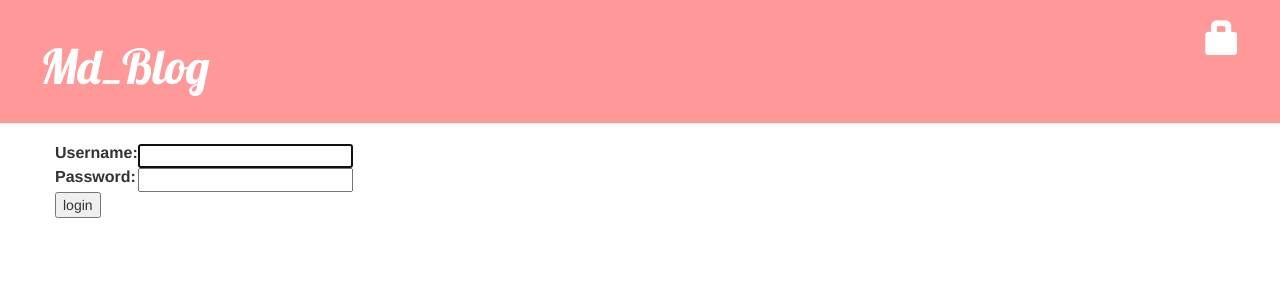
After one commit to Md-Aaqil/my_first_blog, a Django app: page /accounts/login/ in a window 1280 px wide. The commit adds this page. Shown: the top 300 px of the page. Run offline with Django 3.2, Linux system fonts and the light colour scheme; some libraries are stand-ins or nearby versions.

Commit message:
2/1/2019

```diff
--- a/blog/templates/blog/base.html
+++ b/blog/templates/blog/base.html
@@ -10,12 +10,13 @@
     <body>
       <div class="page-header">
       {% if user.is_authenticated %}
+          <a href="{% url 'post_new' %}" class="top-menu"><span class="glyphicon glyphicon-plus"></span></a>
           <a href="{% url 'post_draft_list' %}" class="top-menu"><span class="glyphicon glyphicon-edit"></span></a>
+          <p class="top-menu">Hello {{ user.username }} <small>(<a href="{% url 'logout' %}">Log out</a>)</small></p>
+      {% else %}
+          <a href="{% url 'login' %}" class="top-menu"><span class="glyphicon glyphicon-lock"></span></a>
       {% endif %}
-          {% if user.is_authenticated %}
-              <a href="{% url 'post_new' %}" class="top-menu"><span class="glyphicon glyphicon-plus"></span></a>
-          {% endif %}
-            <h1><a href="/">Md Aaqil Blog</a></h1>
+        <h1><a href="/">Md_Blog</a></h1>
     </div>
     <div class="content container">
         <div class="row">
--- /dev/null
+++ b/blog/templates/registration/login.html
@@ -0,0 +1,24 @@
+{% extends "blog/base.html" %}
+
+{% block content %}
+    {% if form.errors %}
+        <p>Your username and password didn't match. Please try again.</p>
+    {% endif %}
+
+    <form method="post" action="{% url 'login' %}">
+    {% csrf_token %}
+        <table>
+        <tr>
+            <td>{{ form.username.label_tag }}</td>
+            <td>{{ form.username }}</td>
+        </tr>
+        <tr>
+            <td>{{ form.password.label_tag }}</td>
+            <td>{{ form.password }}</td>
+        </tr>
+        </table>
+
+        <input type="submit" value="login" />
+        <input type="hidden" name="next" value="{{ next }}" />
+    </form>
+{% endblock %}
--- a/blog/views.py
+++ b/blog/views.py
@@ -3,6 +3,7 @@ from django.utils import timezone
 from .models import post
 from .forms import PostForm
 from django.shortcuts import redirect
+from django.contrib.auth.decorators import login_required
 def post_list(request):
     posts=post.objects.all()
     return render(request,'blog/post_list.html',{'posts':posts})
@@ -10,6 +11,7 @@ def post_list(request):
 def post_detail(request,pk):
      posts= get_object_or_404(post, pk=pk)
      return render(request, 'blog/post_detail.html', {'posts': posts})
+@login_required
 def post_new(request):
     if request.method=="POST":
         form=PostForm(request.POST)
@@ -21,6 +23,7 @@ def post_new(request):
     else:
         form =PostForm()
     return render(request,'blog/post_edit.html',{'form':form})
+@login_required
 def post_edit(request, pk):
     posts = get_object_or_404(post, pk=pk)
     if request.method == "POST":
@@ -36,11 +39,12 @@ def post_edit(request, pk):
 def post_draft_list(request):
     posts=post.objects.filter(published_date__isnull=True).order_by('created_date')
     return render(request,'blog/post_draft_list.html',{'posts':posts})
-
+@login_required
 def post_publish(request, pk):
     posts= get_object_or_404(post, pk=pk)
     posts.publish()
     return redirect('post_detail', pk=pk)
+@login_required
 def post_remove(request, pk):
     posts=get_object_or_404(post, pk=pk)
     posts.delete()
--- a/website/settings.py
+++ b/website/settings.py
@@ -120,3 +120,4 @@ USE_TZ = True
 
 STATIC_URL = '/static/'
 STATIC_ROOT=os.path.join(BASE_DIR,'static')
+LOGIN_REDIRECT_URL = '/'
--- a/website/urls.py
+++ b/website/urls.py
@@ -15,8 +15,11 @@ Including another URLconf
 """
 from django.contrib import admin
 from django.urls import path,include
+from django.contrib.auth import views
 
 urlpatterns = [
     path('admin/', admin.site.urls),
+    path('accounts/login/',views.LoginView.as_view(),name="login"),
+    path('accounts/logout/', views.LogoutView.as_view(next_page='/'), name='logout'),
     path('',include('blog.urls')),
 ]
```
Lines whose indentation alone changed are shown as unchanged.
